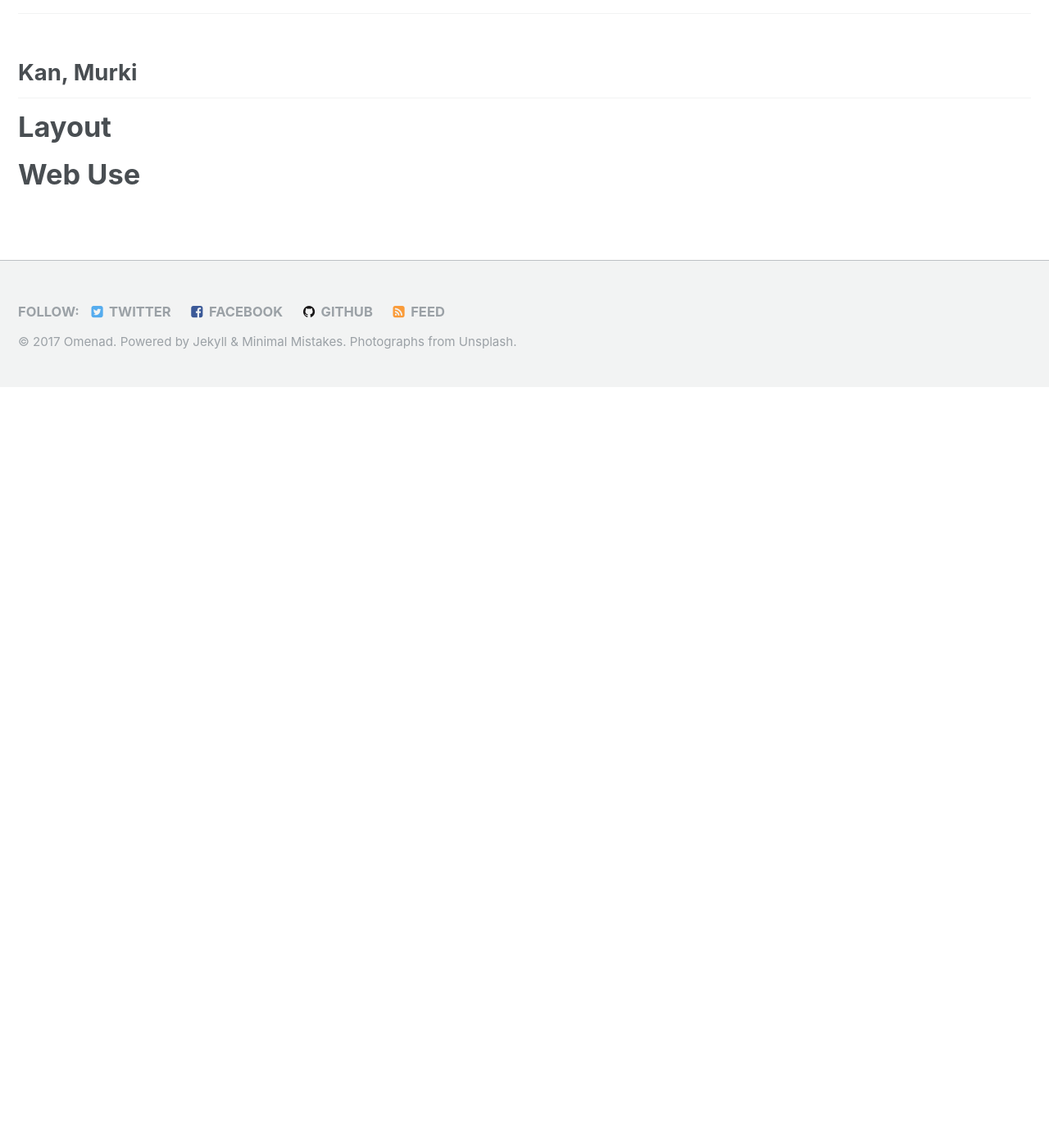
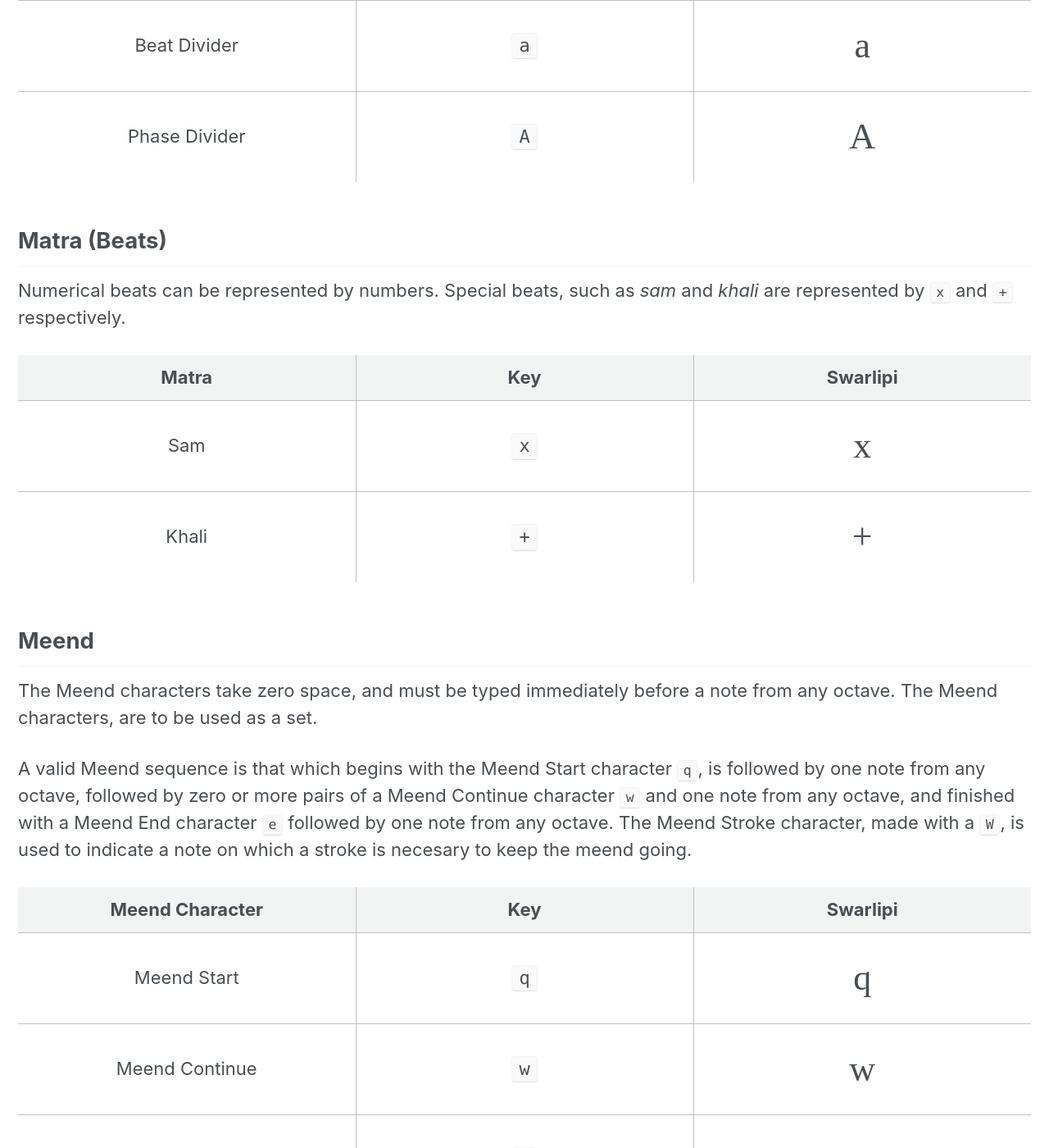
Before and after one commit to omenad/fonts, a Jekyll site: the page built from docs/_pages/ome-swarlipi.md, in a window 1280 px wide and 1400 px high, scrolled down 4177 px. Shown: the whole window at 82% size. Built offline with Jekyll 4.4.1, drawn with Linux system fonts in a browser that asks for light colours; a style sheet for code colours, icons or effects is not loaded; before the commit the page ends 4649 px from its top, so only the background shows below that; some of the changed text lies outside the part shown.

Commit message:
Add more Ome Swarlipi documentation

```diff
--- a/docs/_pages/ome-swarlipi.md
+++ b/docs/_pages/ome-swarlipi.md
@@ -19,39 +19,39 @@ header:
 For the seven natural notes, use lower case keys corresponding to each note.
 
 {:.keymap.swarlipi}
-| Note | Key | Symbol |
-|------|-----|--------|
-| Sa   | `s` | s      |
-| Re   | `r` | r      |
-| Ga   | `g` | g      |
-| Ma   | `m` | m      |
-| Pa   | `p` | p      |
-| Dha  | `d` | d      |
-| Ni   | `n` | n      |
+| Note | Key | Swarlipi |
+|------|-----|----------|
+| Sa   | `s` | s        |
+| Re   | `r` | r        |
+| Ga   | `g` | g        |
+| Ma   | `m` | m        |
+| Pa   | `p` | p        |
+| Dha  | `d` | d        |
+| Ni   | `n` | n        |
 
 ### Variant Notes
 
 In Indian Music, Ma is the only note with a Sharp variant. Re, Ga, Dha, and Ni have Flat variants. These are typed using capital letters.
 
 {:.keymap.swarlipi}
-| Note     | Key | Symbol |
-|----------|-----|--------|
-| Flat Re  | `R` | R      |
-| Flat Ga  | `G` | G      |
-| Sharp Ma | `M` | M      |
-| Flat Dha | `D` | D      |
-| Flat Ni  | `N` | N      |
+| Note     | Key | Swarlipi |
+|----------|-----|----------|
+| Flat Re  | `R` | R        |
+| Flat Ga  | `G` | G        |
+| Sharp Ma | `M` | M        |
+| Flat Dha | `D` | D        |
+| Flat Ni  | `N` | N        |
 
 ### Octaves
 
 A dot symbol `·` above or below a note signifies upper or lower octave respectively. The absence of the dot signifies middle octave.
 
 {:.keymap.swarlipi}
-| Note           | Key  | Symbol |
-|----------------|------|--------|
-| Lower Sharp Ma | `Ml` | Ml     |
-| Middle Pa      | `p`  | p      |
-| Upper Flat Dha | `Du` | Du     |
+| Note           | Key  | Swarlipi |
+|----------------|------|----------|
+| Lower Sharp Ma | `Ml` | Ml       |
+| Middle Pa      | `p`  | p        |
+| Upper Flat Dha | `Du` | Du       |
 
 ## Mizrab Ke Bol (Strokes)
 
@@ -67,15 +67,114 @@ All Strokes take the same space as Notes, except for Dir which takes the space f
 | Dir    | `\` | \         |
 | Khali  | `-` | -         |
 
-## Matra
+## Dividers
+
+Each divider takes the space equivalent to one note. Smaller dividers typed by `a` divide beats, whereas larger dividers typed by `A` divide phases. The larger dividers when written exactly under each other in consecutive lines join together, providing a simple mechanism for making columns.
+
+The usage of small dividers allows an arbitrary number of notes to be written in one beat. This is much harder to do in other lipi-s such as Bhātkhanḍē.
+
+{:.keymap.swarlipi}
+| Type of Divider | Key | Swarlipi |
+|-----------------|-----|----------|
+| Beat Divider    | `a` | a        |
+| Phase Divider   | `A` | A        |
+
+## Matra (Beats)
+
+Numerical beats can be represented by numbers. Special beats, such as _sam_ and _khali_ are represented by `x` and `+` respectively.
+
+{:.keymap.swarlipi}
+| Matra | Key | Swarlipi |
+|-------|-----|----------|
+| Sam   | `x` | x        |
+| Khali | `+` | +        |
 
 ## Meend
 
-## Dugun, Tigun, ...
+The Meend characters take zero space, and must be typed immediately before a note from any octave. The Meend characters, are to be used as a set.
+
+A valid Meend sequence is that which begins with the Meend Start character `q`, is followed by one note from any octave, followed by zero or more pairs of a Meend Continue character `w` and one note from any octave, and finished with a Meend End character `e` followed by one note from any octave. The Meend Stroke character, made with a `W`, is used to indicate a note on which a stroke is necesary to keep the meend going.
+
+{:.keymap.swarlipi}
+| Meend Character | Key | Swarlipi |
+|-----------------|-----|----------|
+| Meend Start     | `q` | q        |
+| Meend Continue  | `w` | w        |
+| Meend Stroke    | `W` | W        |
+| Meend End       | `e` | e        |
+
+The following examples illustrate how a valid Meend sequence is visually cohesive in its representation of a continuous pull:
+
+{:.keymap.swarlipi}
+| Key Strokes  | Swarlipi   |
+|--------------|------------|
+| `qgwGwRwGer` | qgwGwRwGer |
+| `qger`       | qger       |
+| `qgwGlwGeru` | qgwGlwGeru |
+| `qgwpWMep`   | qgwpWMep   |
+
+Please note that while the third example above is syntactically correct, such a Meend is impossible in Sitars, on which pulling even a five-note Meend is extremely difficult.
 
 ## Gamak
 
-## Kan, Murki
+Squiggle above a preceeding note indicates a quick vibration of sound. It can be applied to any note with `v`.
+
+{:.keymap.swarlipi}
+| Key Strokes | Swarlipi |
+|-------------|----------|
+| `gv`        | gv       |
+| `Mlv`       | Mlv      |
+
+## Murki
+
+Parentheses around a note indicate a quick movement from the note to the adjescent ones and back to the original note. For example, <span class="ome-swarlipi">(p)</span> translates to <span class="ome-swarlipi">pMdp</span>.
+
+{:.keymap.swarlipi}
+| Key Strokes | Swarlipi |
+|-------------|----------|
+| `(p)`       | (p)      |
+
+
+## Kan
+
+Kan and Krintan rely on the word processing ability to **superscript**. Since the width of these superscripted characters depends on the word processor, in certain cases it can break the monospacing of the font.
+
+{:.keymap.swarlipi}
+| Key Strokes              | Swarlipi            |
+|--------------------------|---------------------|
+| `<sup>``m``</sup>``p`    | <sup>m</sup>p       |
+| `d``<sup>``g``</sup>``m` | d<sup>g</sup>m      |
+
+The ability to add predictable superscripting is planned for the future.
+
+## Krintan
+
+Krintan is Kan repeated twice, thrice, four times in a single stroke of the Mizrab, represented by two, three, or four vertical bars using `a` after the superscripted character. To save space, numerals may also be used instead of the bars.
+
+{:.keymap.swarlipi}
+| Key Strokes              | Swarlipi            |
+|--------------------------|---------------------|
+| `<sup>``maaa``</sup>``p` | <sup>maaa</sup>p    |
+| `<sup>``m3``</sup>``p`   | <sup>m3</sup>p      |
+
+## Miscellaneous
+
+{:.keymap.swarlipi}
+| Type      | Key | Swarlipi |
+|-----------|-----|----------|
+| Iteration | `#` | #        |
+| Long Dash | `_` | _        |
+| Comma     | `,` | ,        |
+| 0         | `0` | 0        |
+| 1         | `1` | 1        |
+| 2         | `2` | 2        |
+| 3         | `3` | 3        |
+| 4         | `4` | 4        |
+| 5         | `5` | 5        |
+| 6         | `6` | 6        |
+| 7         | `7` | 7        |
+| 8         | `8` | 8        |
+| 9         | `9` | 9        |
 
 # Layout
 
```
